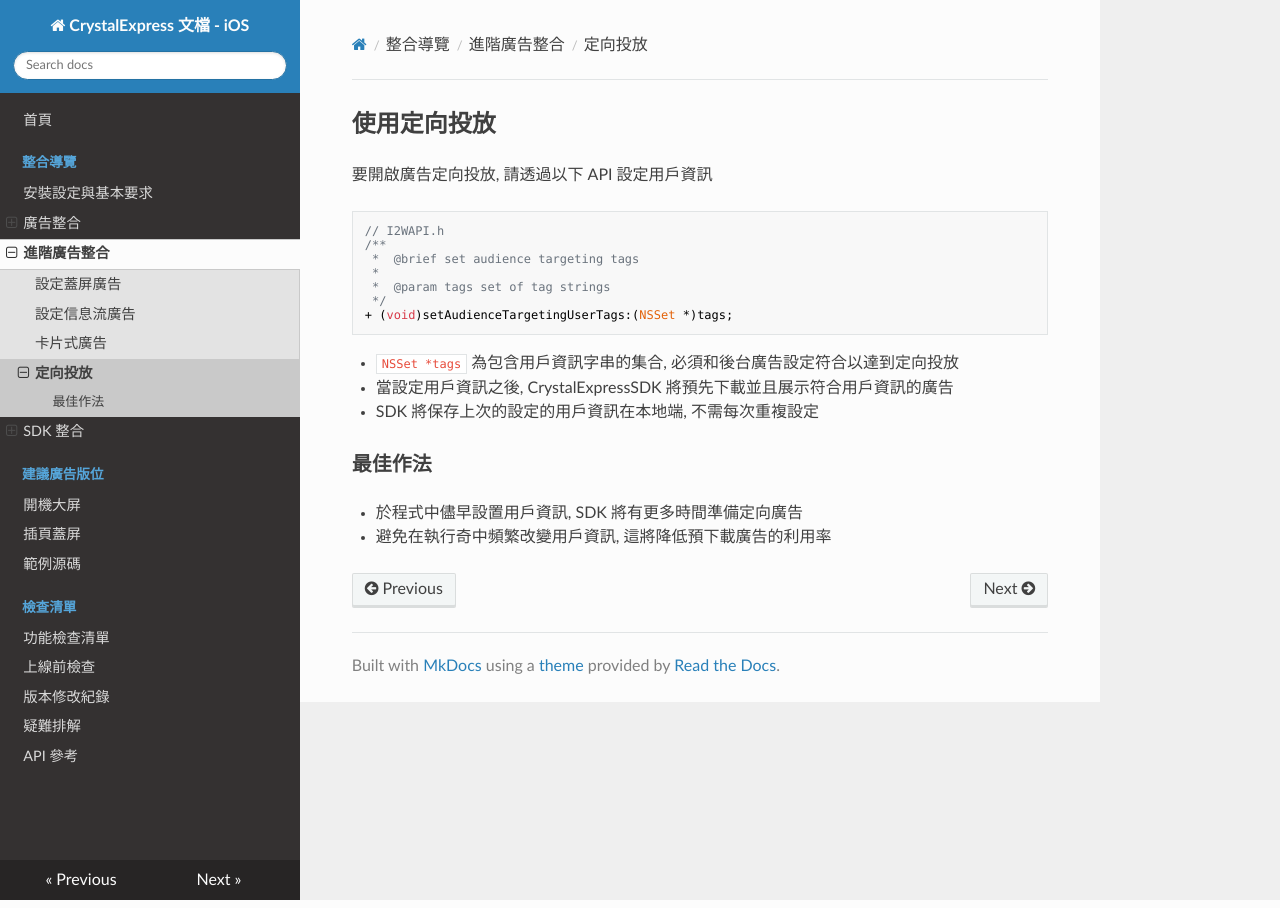
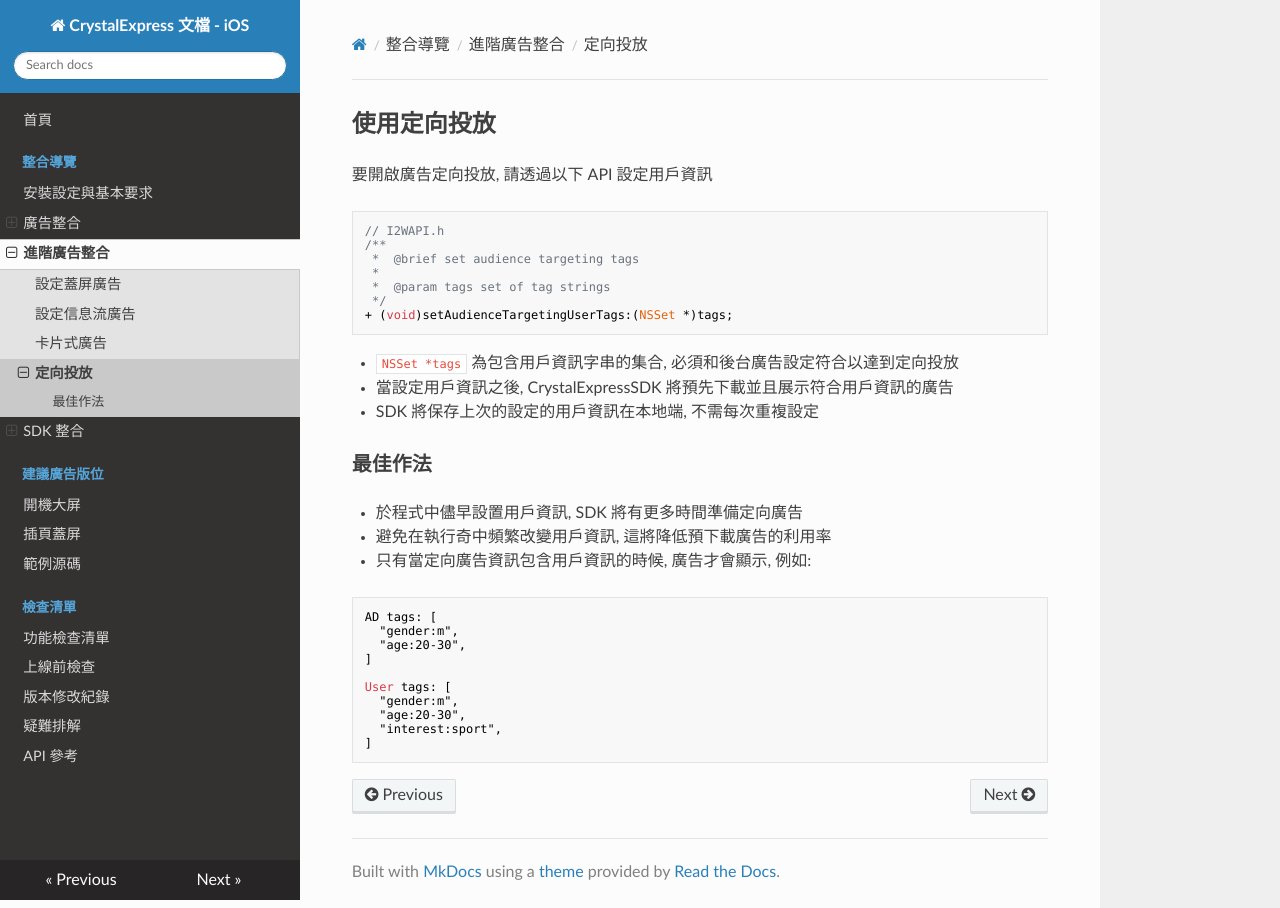
Before and after one commit to intowow/CrystalExpressDocumentation-iOS-zh_CN, an MkDocs documentation site: the page built from docs/docs/audience-targeting.md, in a window 1280 px wide. Built offline with MkDocs 1.6.1, drawn with Linux system fonts in a browser that asks for light colours; nearby versions of some CDN libraries; old or Windows-style settings are respelled for this version of MkDocs.

Commit message:
add example for audience targeting

````diff
--- a/docs/docs/audience-targeting.md
+++ b/docs/docs/audience-targeting.md
@@ -18,3 +18,17 @@
 ### 最佳作法
 - 於程式中儘早設置用戶資訊, SDK 將有更多時間準備定向廣告
 - 避免在執行奇中頻繁改變用戶資訊, 這將降低預下載廣告的利用率
+- 只有當定向廣告資訊包含用戶資訊的時候, 廣告才會顯示, 例如:
+
+```
+AD tags: [
+  "gender:m",
+  "age:20-30",
+]
+
+User tags: [
+  "gender:m",
+  "age:20-30",
+  "interest:sport",
+]
+```
````
